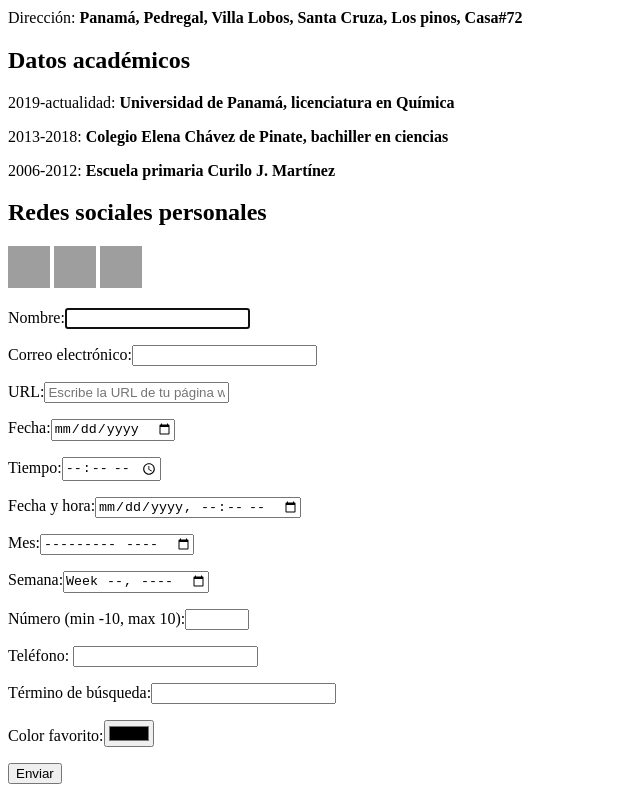
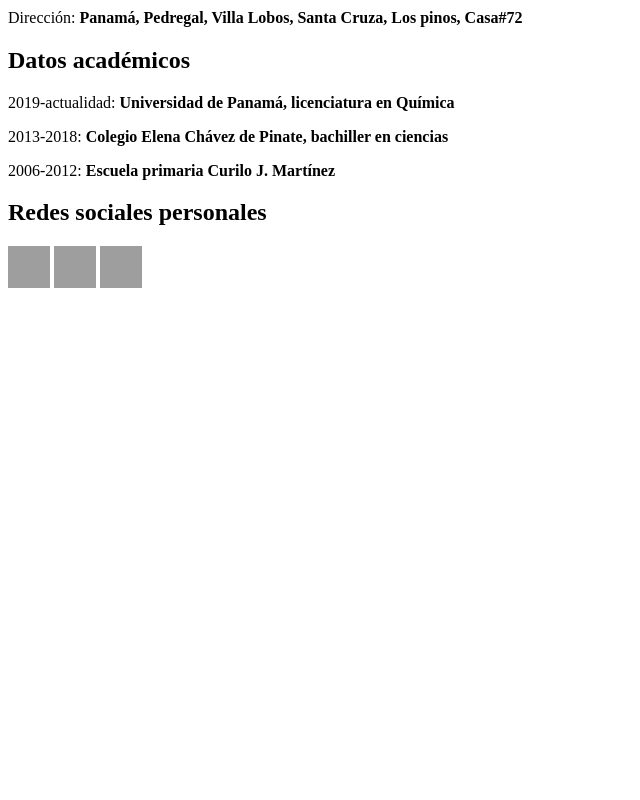
Before and after one commit to CCastillo-1506/Cristhophercastillo2.github.io, a plain HTML site: page datospersonales.html in a window 1280 px wide. Shown: the part 496-1296 px from the top of the page, without its empty margins (0-640 px from the left). After the commit the page ends 800 px from the top, so only its background shows below. Drawn offline with Linux system fonts and the light colour scheme; grey boxes are pictures that could not be loaded.

Commit message:
Update datospersonales.html

```diff
--- a/datospersonales.html
+++ b/datospersonales.html
@@ -29,31 +29,3 @@
     </address>
 </body>
 </html>
-
-<!DOCTYPE html>
-<html>
-<head>
-<meta charset="UTF-8">
-<title>Formulario de prueba de HTML5.</title>
-</head>
-<body>
-<form action="" method="get" target="_blank">
-
-<p>Nombre:<input type="text" id="user" autofocus required></p>
-Correo electr&oacute;nico:<input type="email" name="email" required>
-<p>URL:<input type="url" name="homepage" placeholder="Escribe la URL de tu p&aacute;gina web personal"></p>
-Fecha:<input type="date" name="fecha">
-<p>Tiempo:<input type="time" name="usr_time"></p>
-Fecha y hora:<input type="datetime-local" name="fecha">
-<p>Mes:<input type="month" name="mes"></p>
-Semana:<input type="week" name="semana">
-<p>N&uacute;mero (min -10, max 10):<input type="number" name="numero" min="-10" max="10"></p>
-Tel&eacute;fono: <input type="tel" name="telefono">
-<p>T&eacute;rmino de b&uacute;squeda:<input type="search" name="busqueda"></p>
-Color favorito:<input type="color" name="color">
-<p><input type="submit" value="Enviar"></p>
-
-
-</form>
-</body>
-</html>
```
